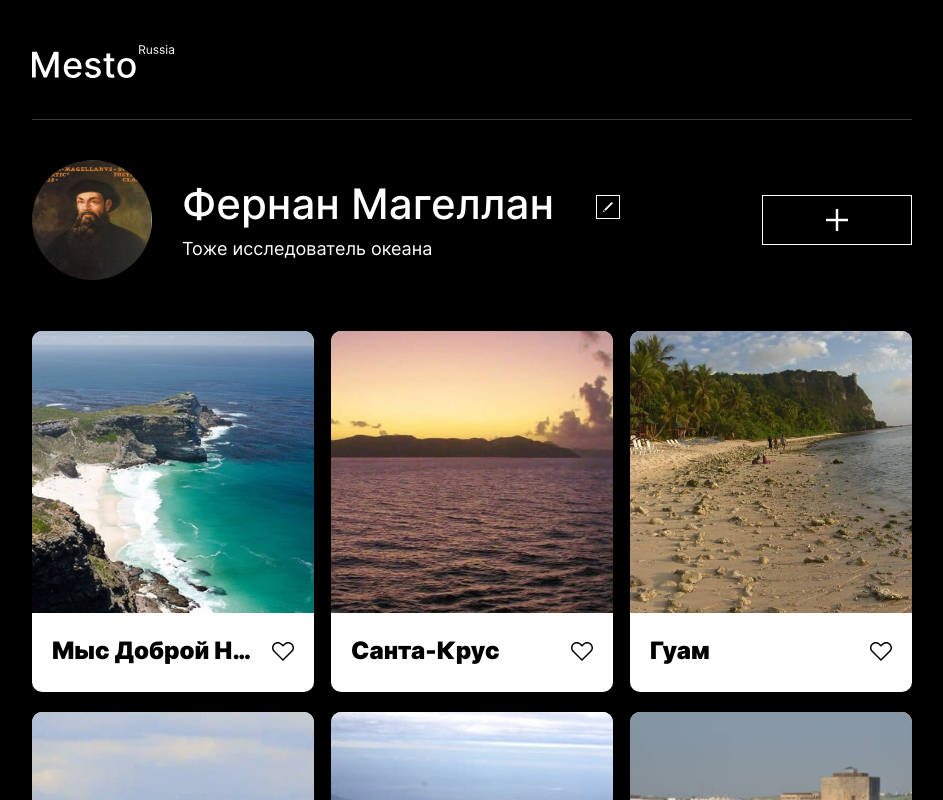
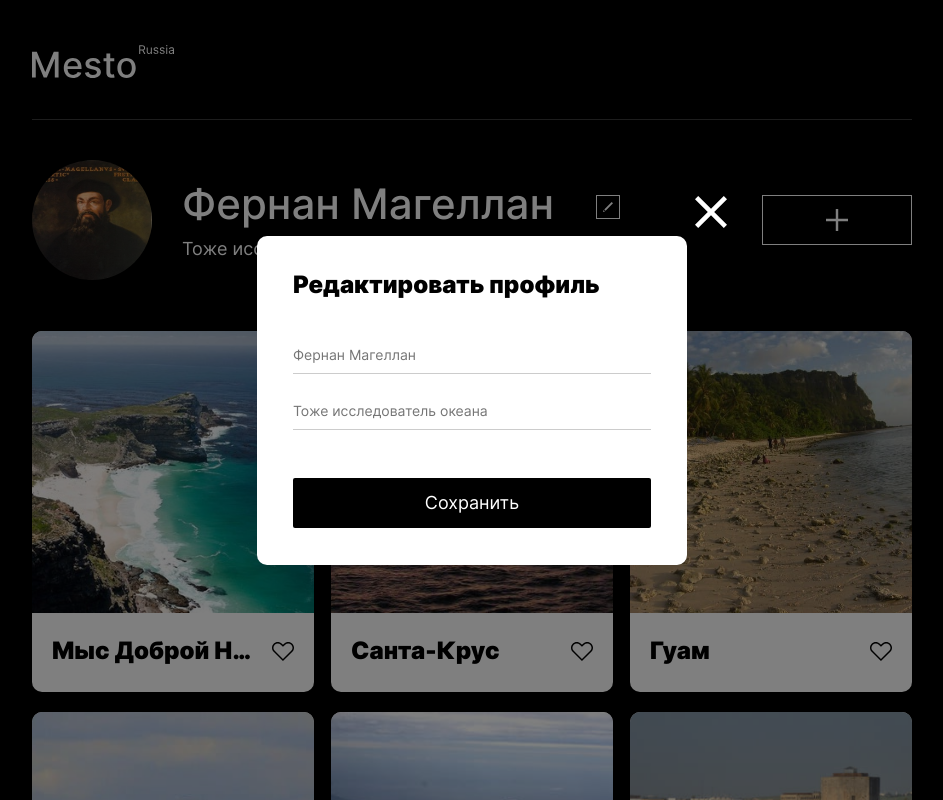
Before and after one commit to Fokusss/mesto-project, a plain HTML site: page index.html in a window 1280 px wide. Shown: the top 800 px of the page, without its empty margins (168-1111 px from the left). Drawn offline with Linux system fonts and the light colour scheme.

Commit message:
profile__name + index

```diff
--- a/blocks/profile/__name/profile__name.css
+++ b/blocks/profile/__name/profile__name.css
@@ -6,9 +6,10 @@
   color: white;
   grid-area: name;
   text-align: center;
-  overflow: ellipsis;
+  text-overflow: ellipsis;
   white-space: nowrap;
   overflow: hidden;
+  max-width: 450px;
 }
 
 @media screen and (max-width: 400px) {
--- a/index.html
+++ b/index.html
@@ -99,7 +99,7 @@
         </ul>
       </section>
 
-      <div class="pop-up pop-up_activ">
+      <div class="pop-up pop-up_active">
         <div class="pop-up__body">
           <h2 class="pop-up__title">Редактировать профиль</h2>
           <form name="profile-edit" class="pop-up__form">
```
